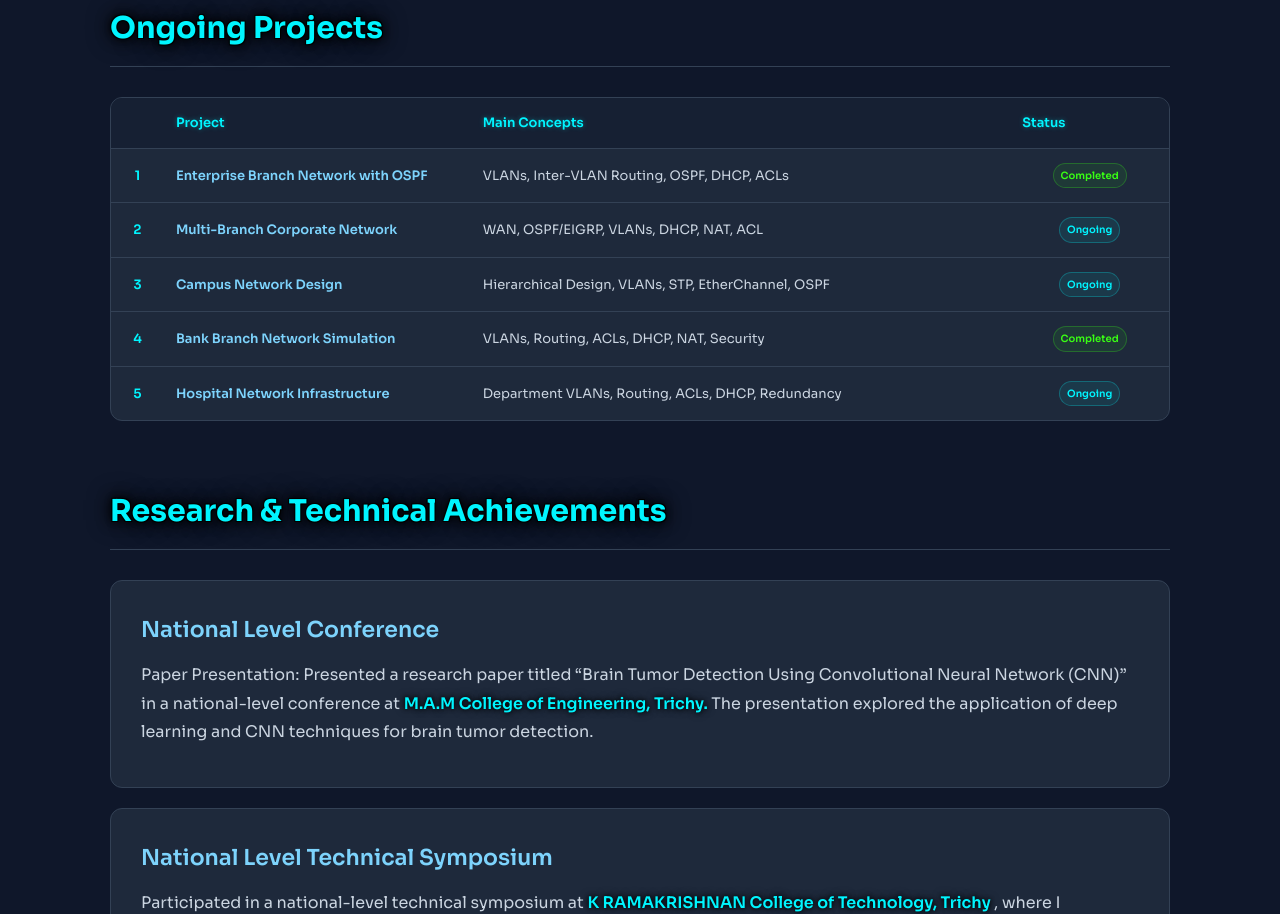
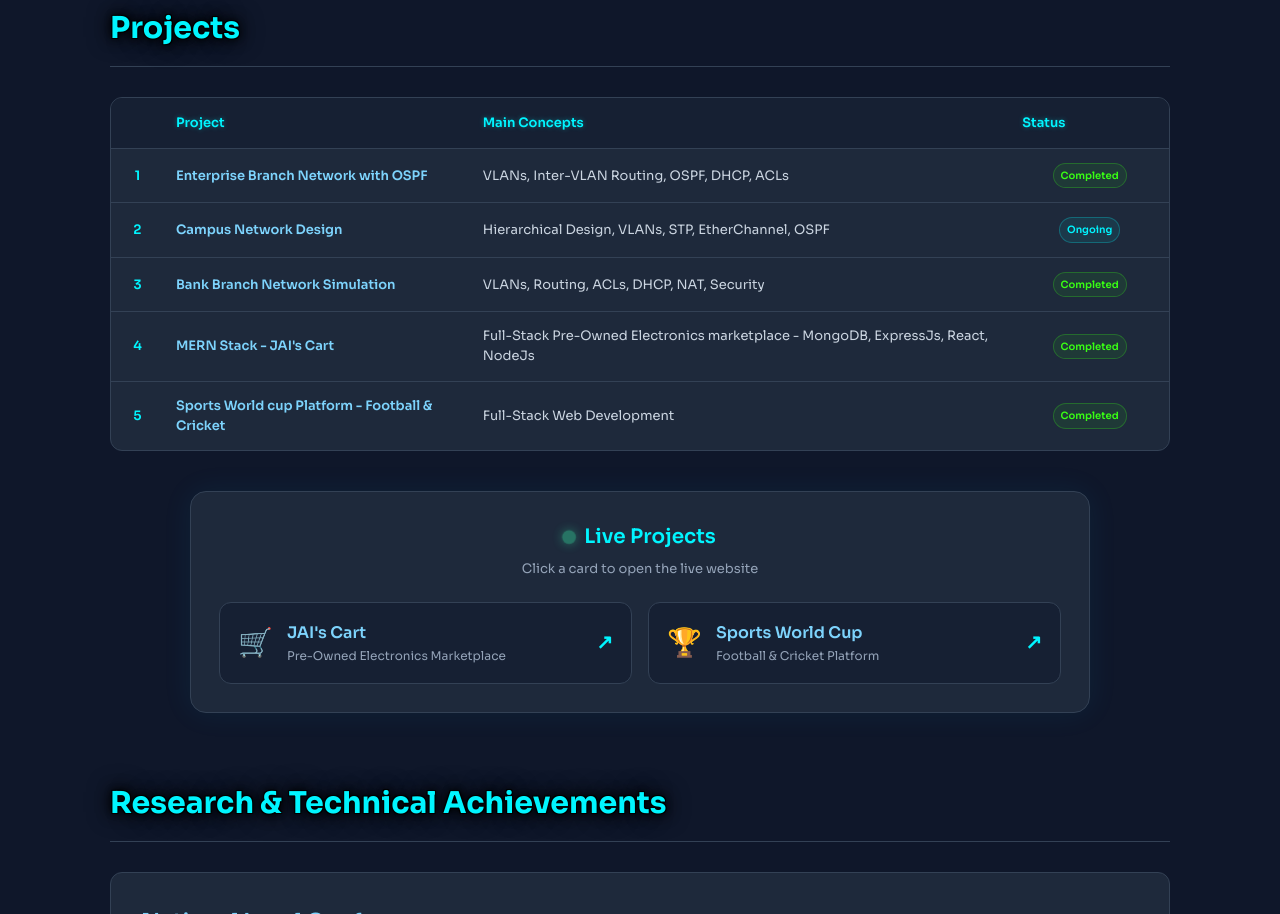
Before and after one commit to jaivanth-net/jaivanth-portfolio, a plain HTML site: page index.html in a window 1280 px wide. Shown: the part 1886-2800 px from the top of the page. Drawn offline with Linux system fonts and the light colour scheme.

Commit message:
Update portfolio: projects section and live links

```diff
--- a/index.html
+++ b/index.html
@@ -18,7 +18,7 @@
 
     <div class="scroll-text-container">
         <div id="scroll-text" class="scroll-text">
-            CSE Student | Aspiring Cloud Engineer
+            CSE Student | Aspiring Network Engineer
         </div>
     </div>
 
@@ -68,7 +68,7 @@
             <div class="about-row">
                 <span class="about-label">Technical Skills</span>
                 <span class="about-value">
-                    Python, Computer Networking, Routing & Switching,
+                    Computer Networking, Routing & Switching,
                     CCNA & CCNP Concepts, Server Management, Firewall
                 </span>
             </div>
@@ -273,7 +273,7 @@
 
 <section class="section projects-section">
 
-    <h2>Ongoing Projects</h2>
+    <h2>Projects</h2>
 
     <div class="projects-table-container">
 
@@ -312,7 +312,7 @@
                 </tr>
 
 
-                <tr>
+                <!--<tr>
                     <td>2</td>
 
                     <td class="project-name">
@@ -328,7 +328,7 @@
                               Ongoing
                         </span>
                     </td>
-                </tr>
+                </tr> -->
 
 
                 <!-- <tr>
@@ -351,7 +351,7 @@
 
 
                 <tr>
-                    <td>3</td>
+                    <td>2</td>
 
                     <td class="project-name">
                         Campus Network Design
@@ -371,7 +371,7 @@
 
 
                 <tr>
-                    <td>4</td>
+                    <td>3</td>
 
                     <td class="project-name">
                         Bank Branch Network Simulation
@@ -390,45 +390,47 @@
 
 
                 <tr>
-                    <td>5</td>
+                    <td>4</td>
 
                     <td class="project-name">
-                        Hospital Network Infrastructure
+                        MERN Stack - JAI's Cart
                     </td>
 
                     <td>
-                        Department VLANs, Routing, ACLs,
-                        DHCP, Redundancy
+                        Full-Stack Pre-Owned Electronics marketplace -
+                        MongoDB, ExpressJs, React, NodeJs
                     </td>
 
                     <td>
-                        <span class="project-status ongoing">
-                              Ongoing
-                        </span>
-                    </td>
-                </tr>
-
-
-                <!-- <tr>
-                    <td>7</td>
-
-                    <td class="project-name">
-                        ISP Network Simulation
-                    </td>
-
-                    <td>
-                        Multiple Routers, OSPF, Static Routing, WAN
-                    </td>
-
-                    <td>
-                        <span class="project-status ongoing">
-                              Ongoing
+                        <span class="project-status completed">
+                              Completed
                         </span>
                     </td>
                 </tr>
 
 
                 <tr>
+                    <td>5</td>
+
+                    <td class="project-name">
+                        Sports World cup Platform - Football & Cricket
+                    </td>
+
+                    <td>
+                        Full-Stack Web Development
+                    </td>
+
+
+                    <td>
+                        <span class="project-status completed">
+                              Completed
+                        </span>
+                    </td>
+                </tr>
+
+
+
+                <!--<tr>
                     <td>8</td>
 
                     <td class="project-name">
@@ -488,6 +490,42 @@
             </tbody>
 
         </table>
+
+        </div> <!-- end projects-table-container -->
+    <!-- LIVE LINKS BOX -->
+    <div class="live-box">
+        <h3 class="live-title">
+            <span class="live-dot"></span> Live Projects
+        </h3>
+        <p class="live-subtitle">Click a card to open the live website</p>
+        <div class="live-links">
+            <a href="https://jais-cart.onrender.com/"
+               target="_blank"
+               rel="noopener noreferrer"
+               class="live-card"
+               id="live-jais-cart">
+                <span class="live-icon">🛒</span>
+                <span class="live-info">
+                    <strong>JAI's Cart</strong>
+                    <small>Pre-Owned Electronics Marketplace</small>
+                </span>
+                <span class="live-arrow">↗</span>
+            </a>
+            <a href="https://sports-worldcup.onrender.com"
+               target="_blank"
+               rel="noopener noreferrer"
+               class="live-card"
+               id="live-sports-worldcup">
+                <span class="live-icon">🏆</span>
+                <span class="live-info">
+                    <strong>Sports World Cup</strong>
+                    <small>Football &amp; Cricket Platform</small>
+                </span>
+                <span class="live-arrow">↗</span>
+            </a>
+        </div>
+    </div>
+</section> <!-- end projects-section -->
 
     </div>
 
@@ -582,7 +620,7 @@
 
     <!-- FOOTER -->
     <footer>
-        <p>© 2026 JAIVANTH T | B.E CSE Student | Aspiring Cloud Engineer</p>
+        <p>© 2026 JAIVANTH T | B.E CSE Student | Aspiring Network Engineer</p>
     </footer>
 <script src="script.js"></script>
 </body>
--- a/script.js
+++ b/script.js
@@ -1,5 +1,5 @@
 const texts = [
-    "CSE Student | Aspiring Cloud Engineer",
+    "CSE Student | Aspiring Network Engineer",
     "Student @ Jerusalem College of Engineering"
 ];
 
--- a/style.css
+++ b/style.css
@@ -1663,3 +1663,110 @@ footer {
         transform 0.3s ease,
         filter 0.3s ease;
 }
+
+/* ========================================
+   LIVE LINKS BOX
+======================================== */
+
+.live-box {
+    max-width: 900px;
+    margin: 40px auto 0;
+    padding: 28px;
+    background: var(--card);
+    border: 1px solid var(--border);
+    border-radius: 16px;
+    box-shadow: 0 0 30px rgba(14, 165, 233, 0.08);
+}
+
+.live-title {
+    display: flex;
+    align-items: center;
+    justify-content: center;
+    gap: 10px;
+    font-size: 20px;
+    font-weight: 600;
+    color: var(--heading);
+}
+
+.live-subtitle {
+    text-align: center;
+    font-size: 13px;
+    color: var(--muted);
+    margin: 4px 0 22px;
+}
+
+/* pulsing green "live" dot */
+.live-dot {
+    width: 10px;
+    height: 10px;
+    border-radius: 50%;
+    background: var(--success);
+    box-shadow: 0 0 8px var(--success);
+    animation: livePulse 1.5s infinite;
+}
+
+@keyframes livePulse {
+    0%, 100% { opacity: 1;   transform: scale(1); }
+    50%      { opacity: 0.4; transform: scale(1.4); }
+}
+
+.live-links {
+    display: grid;
+    grid-template-columns: repeat(auto-fit, minmax(250px, 1fr));
+    gap: 16px;
+}
+
+.live-card {
+    display: flex;
+    align-items: center;
+    gap: 14px;
+    padding: 16px 18px;
+    background: var(--card-inner);
+    border: 1px solid var(--border);
+    border-radius: 12px;
+    text-decoration: none;
+    color: var(--text);
+    transition: all 0.3s ease;
+}
+
+.live-card:hover {
+    border-color: var(--heading);
+    transform: translateY(-4px);
+    box-shadow: 0 10px 26px rgba(0, 229, 255, 0.2);
+}
+
+.live-icon {
+    font-size: 28px;
+}
+
+.live-info {
+    display: flex;
+    flex-direction: column;
+    flex-grow: 1;
+}
+
+.live-info strong {
+    color: var(--title);
+    font-size: 16px;
+    font-weight: 600;
+}
+
+.live-info small {
+    color: var(--muted);
+    font-size: 12px;
+}
+
+.live-arrow {
+    font-size: 20px;
+    font-weight: 700;
+    color: var(--heading);
+    transition: transform 0.3s ease;
+}
+
+.live-card:hover .live-arrow {
+    transform: translate(4px, -4px);
+}
+
+@media (max-width: 600px) {
+    .live-box { padding: 20px; }
+}
```
